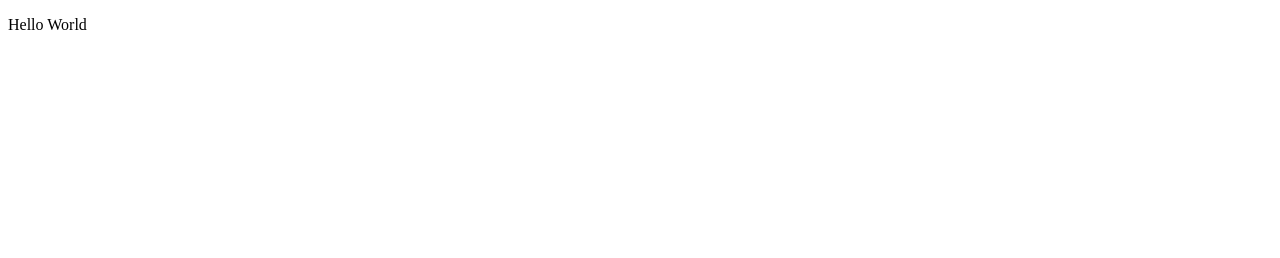
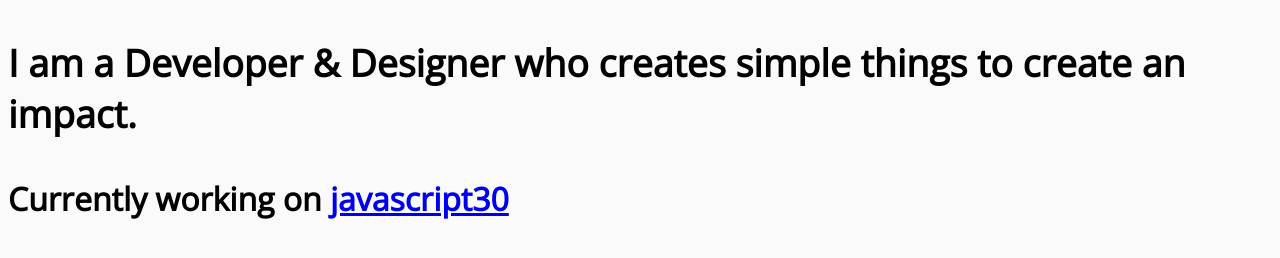
Before and after one commit to goelrohan6/goelrohan6.github.io, a plain HTML site: page index.html in a window 1280 px wide. Drawn offline with nearby package versions, Linux system fonts and the light colour scheme.

Commit message:
added analytics

```diff
--- a/index.html
+++ b/index.html
@@ -4,8 +4,20 @@
 	<meta charset="utf-8">
 	<meta http-equiv="X-UA-Compatible" content="IE=edge">
 	<title>Rohan Goel</title>
+	<link href="https://fonts.googleapis.com/css?family=Open+Sans" rel="stylesheet">
+	<link rel="stylesheet" href="styles/main.css">
+	<!-- Global site tag (gtag.js) - Google Analytics -->
+	<script async src="https://www.googletagmanager.com/gtag/js?id=UA-111332200-1"></script>
+	<script>
+	  window.dataLayer = window.dataLayer || [];
+	  function gtag(){dataLayer.push(arguments);}
+	  gtag('js', new Date());
+
+	  gtag('config', 'UA-111332200-1');
+	</script>
 </head>
 <body>
-	<p>Hello World</p>
+	<h3> I am a Developer & Designer who creates simple things to create an impact.</h3>
+	<p>Currently working on <a href="https://goelrohan6.github.io/javascript30/index.html">javascript30</a></p>
 </body>
 </html>
--- /dev/null
+++ b/styles/main.css
@@ -0,0 +1,7 @@
+body {
+    /*background-image: linear-gradient(120deg, #fdfbfb 0%, #ebedee 100%);*/
+    background-color: #fafafa;
+    font-family: 'Open Sans', 'sans-serif';
+    font-size: 32px;
+    font-weight: bold;
+}
```
